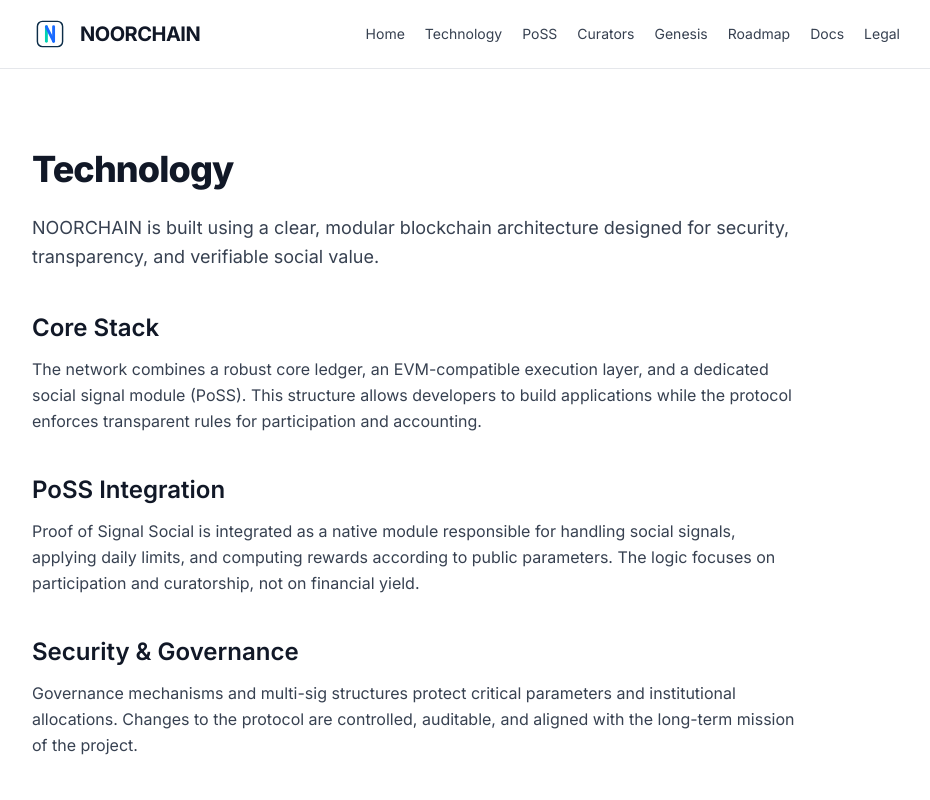
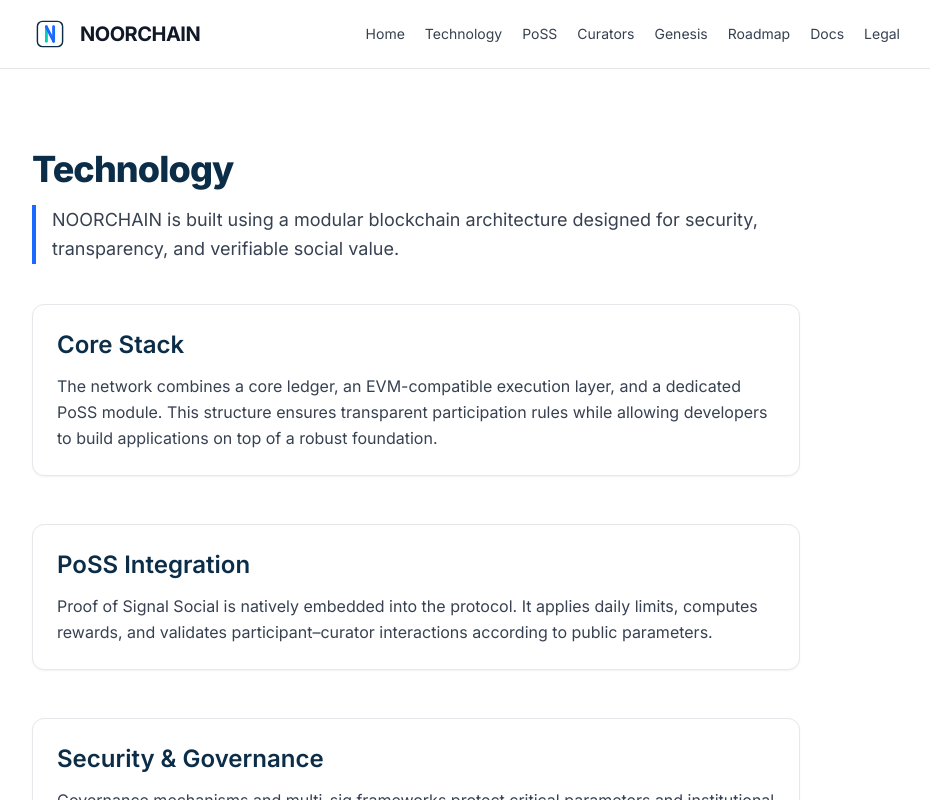
Before and after one commit to noorfinances-eng/noorchain-core, a Next.js app in the folder site/: page /technology in a window 1280 px wide. Shown: the top 800 px of the page, without its empty margins (174-1104 px from the left). Built offline with nearby package versions, Linux system fonts and the light colour scheme.

Commit message:
Update page.tsx

```diff
--- a/site/app/technology/page.tsx
+++ b/site/app/technology/page.tsx
@@ -1,51 +1,52 @@
 export default function TechnologyPage() {
   return (
     <main className="w-full">
+      {/* Intro section légèrement mise en valeur */}
       <section className="container py-16 md:py-20">
         <div className="max-w-3xl">
-          <h1 className="text-3xl md:text-4xl font-extrabold tracking-tight text-gray-900 mb-6">
+          <h1 className="text-3xl md:text-4xl font-extrabold tracking-tight text-navy mb-4">
             Technology
           </h1>
 
-          <p className="text-lg text-gray-700 leading-relaxed mb-10">
-            NOORCHAIN is built using a clear, modular blockchain architecture
+          <p className="text-lg text-gray-700 leading-relaxed mb-10 border-l-4 border-primary pl-4">
+            NOORCHAIN is built using a modular blockchain architecture
             designed for security, transparency, and verifiable social value.
           </p>
 
-          <section className="mb-10">
-            <h2 className="text-xl md:text-2xl font-semibold text-gray-900 mb-3">
+          {/* Section 1 */}
+          <section className="mb-12 p-6 border border-gray-soft rounded-xl bg-white shadow-sm">
+            <h2 className="text-2xl font-semibold text-navy mb-3">
               Core Stack
             </h2>
             <p className="text-gray-700 leading-relaxed">
-              The network combines a robust core ledger, an EVM-compatible
-              execution layer, and a dedicated social signal module (PoSS).
-              This structure allows developers to build applications while the
-              protocol enforces transparent rules for participation and
-              accounting.
+              The network combines a core ledger, an EVM-compatible execution
+              layer, and a dedicated PoSS module. This structure ensures
+              transparent participation rules while allowing developers to
+              build applications on top of a robust foundation.
             </p>
           </section>
 
-          <section className="mb-10">
-            <h2 className="text-xl md:text-2xl font-semibold text-gray-900 mb-3">
-            PoSS Integration
+          {/* Section 2 */}
+          <section className="mb-12 p-6 border border-gray-soft rounded-xl bg-white shadow-sm">
+            <h2 className="text-2xl font-semibold text-navy mb-3">
+              PoSS Integration
             </h2>
             <p className="text-gray-700 leading-relaxed">
-              Proof of Signal Social is integrated as a native module
-              responsible for handling social signals, applying daily limits,
-              and computing rewards according to public parameters. The logic
-              focuses on participation and curatorship, not on financial yield.
+              Proof of Signal Social is natively embedded into the protocol.
+              It applies daily limits, computes rewards, and validates
+              participant–curator interactions according to public parameters.
             </p>
           </section>
 
-          <section>
-            <h2 className="text-xl md:text-2xl font-semibold text-gray-900 mb-3">
-              Security &amp; Governance
+          {/* Section 3 */}
+          <section className="p-6 border border-gray-soft rounded-xl bg-white shadow-sm">
+            <h2 className="text-2xl font-semibold text-navy mb-3">
+              Security & Governance
             </h2>
             <p className="text-gray-700 leading-relaxed">
-              Governance mechanisms and multi-sig structures protect critical
-              parameters and institutional allocations. Changes to the protocol
-              are controlled, auditable, and aligned with the long-term mission
-              of the project.
+              Governance mechanisms and multi-sig frameworks protect critical
+              parameters and institutional allocations. All changes are auditable
+              and aligned with NOORCHAIN’s mission-driven, long-term vision.
             </p>
           </section>
         </div>
```
